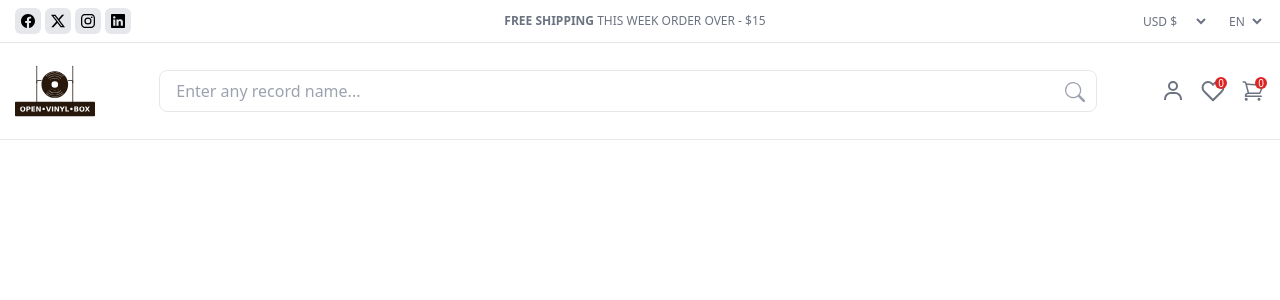
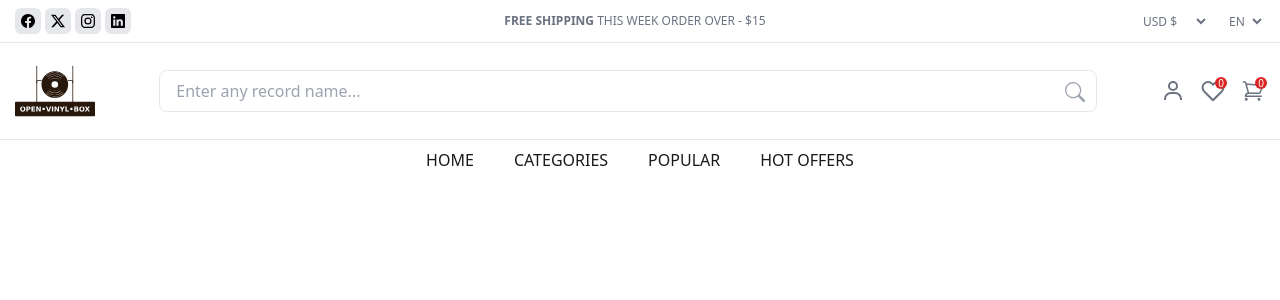
Before and after one commit to dougmab/open-vinyl-box, a Next.js app: page / in a window 1280 px wide. Shown: the top 300 px of the page. Built offline with nearby package versions, Linux system fonts and the light colour scheme.

Commit message:
feat: add Navbar

```diff
--- /dev/null
+++ b/src/app/components/Navbar.tsx
@@ -0,0 +1,17 @@
+import React from 'react'
+
+const Navbar = () => {
+    return (
+        <div className="hidden lg:block">
+            <div className="container">
+                <div className="flex w-fit gap-10 mx-auto font-medium py-2 text-blackish">
+                    <div className="navbar__link">HOME</div>
+                    <div className="navbar__link">CATEGORIES</div>
+                    <div className="navbar__link">POPULAR</div>
+                    <div className="navbar__link">HOT OFFERS</div>
+                </div>
+            </div>
+        </div>
+    )
+}
+export default Navbar
--- a/src/app/globals.css
+++ b/src/app/globals.css
@@ -12,4 +12,30 @@
   .header_top__icon_wrapper {
     @apply bg-gray-200 rounded-md p-1.5 text-sm cursor-pointer hover:bg-burgundy hover:text-white
   }
+
+  .navbar__link {
+    @apply relative cursor-pointer
+  }
+
+  .navbar__link:hover {
+    color: #8b0000;
+    transition: all 0.4s;
+  }
+
+  .navbar__link::after {
+    position: absolute;
+    content: "";
+    background-color: #8b0000;
+    height: 3px;
+    width: 100%;
+    bottom: -5px;
+    left: 0;
+    scale: 0;
+    transform-origin: left;
+    transition: all 0.4s;
+  }
+
+  .navbar__link:hover::after {
+    scale: 1;
+  }
 }
--- a/src/app/layout.tsx
+++ b/src/app/layout.tsx
@@ -3,6 +3,7 @@
 import "./globals.css";
 import HeaderTop from "@/app/components/HeaderTop";
 import HeaderMain from "@/app/components/HeaderMain";
+import Navbar from "@/app/components/Navbar";
 
 const geistSans = localFont({
   src: "./fonts/GeistVF.woff",
@@ -32,6 +33,7 @@
       >
       <HeaderTop/>
       <HeaderMain/>
+      <Navbar/>
         {children}
       </body>
     </html>
```
